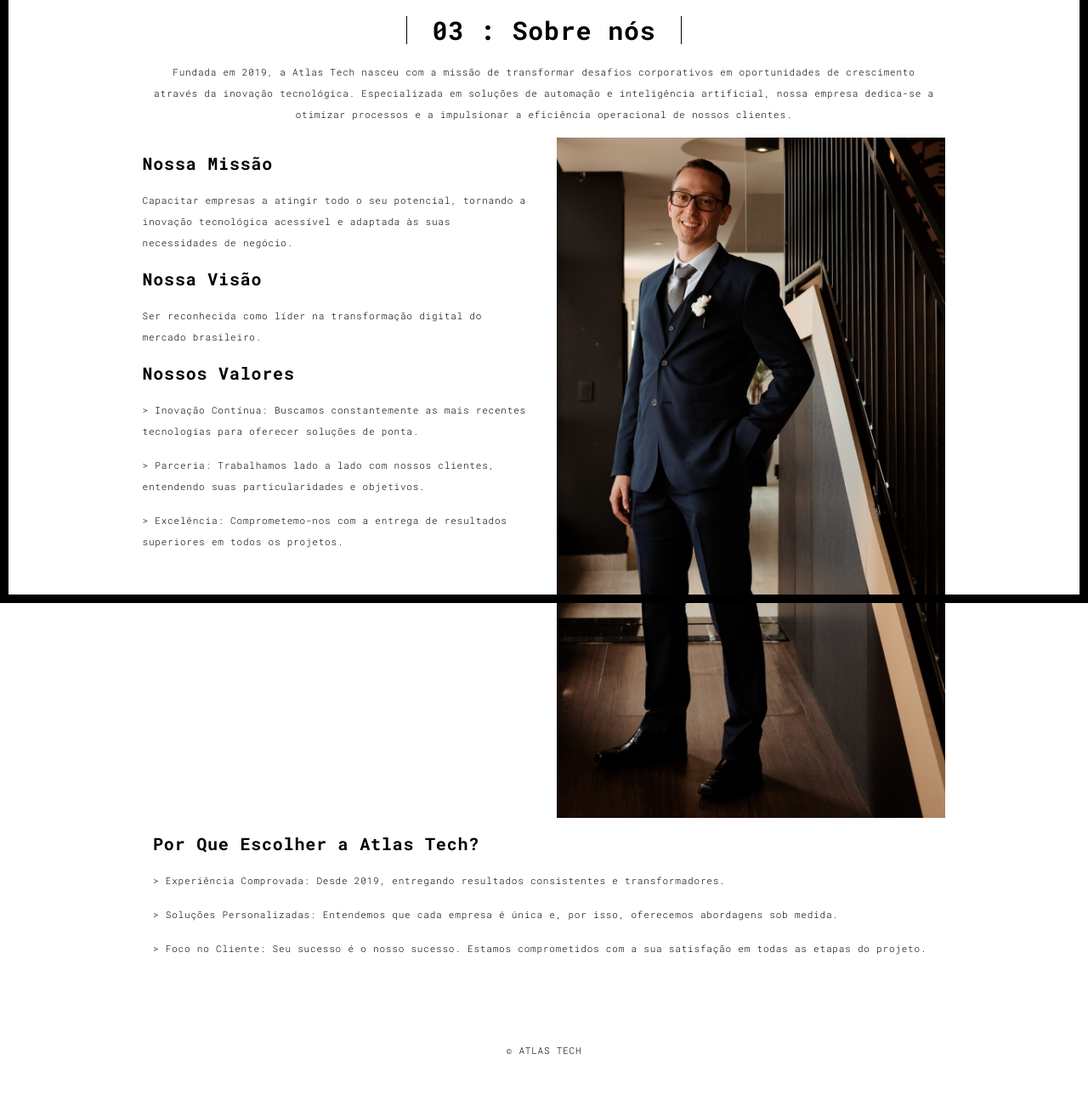
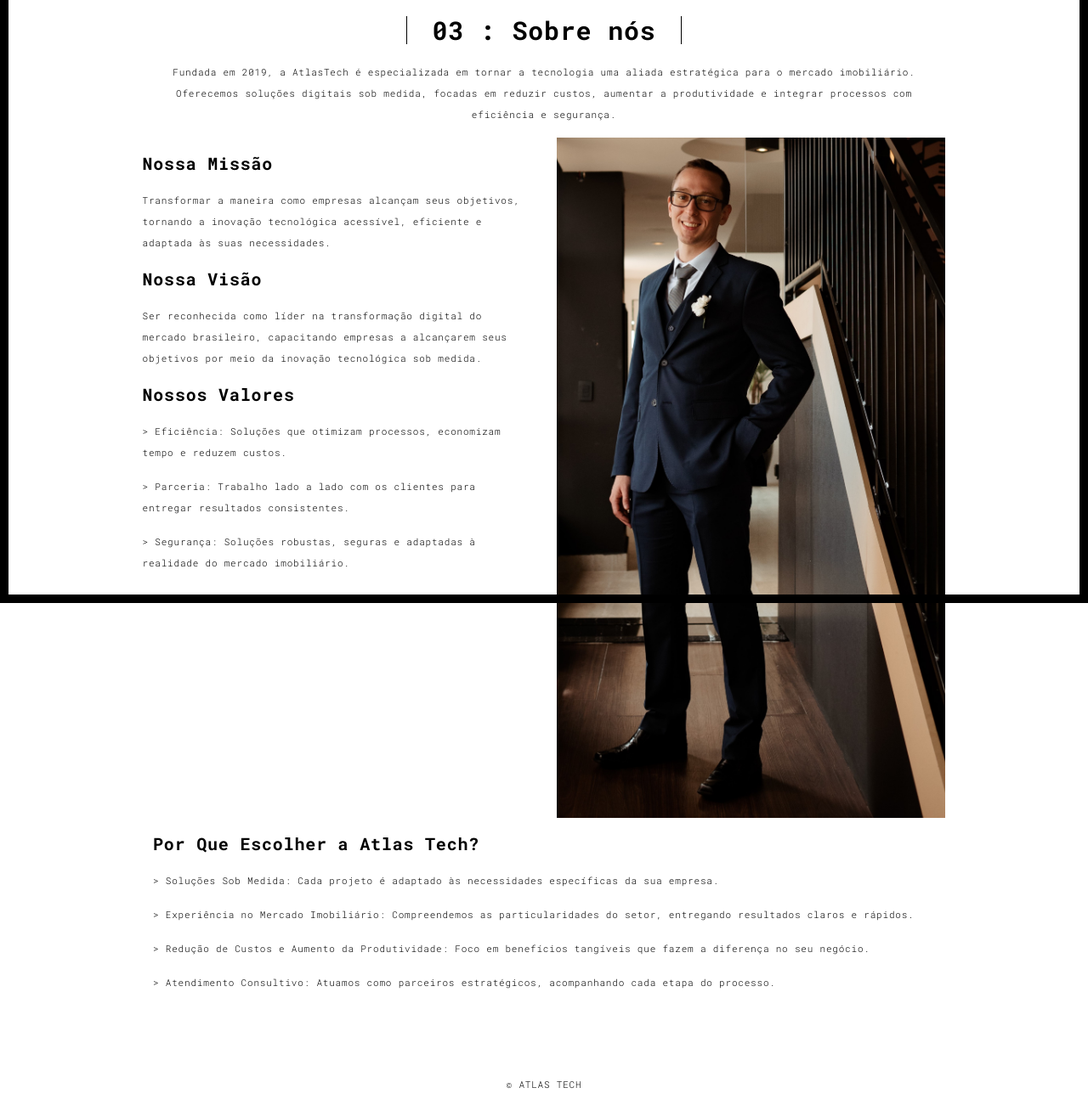
Before and after one commit to lecastus/AtlasPortfo, a Flask app: page /sobre in a window 1280 px wide. Shown: the part 90-1404 px from the top of the page at 85% size. Before the commit the page ends 1332 px from the top, so only its background shows below. Run offline with Flask 3, Linux system fonts and the light colour scheme; some libraries are stand-ins or nearby versions.

Commit message:
FEAT edit textos corp

```diff
--- a/templates/portifolio.html
+++ b/templates/portifolio.html
@@ -28,8 +28,9 @@
       <div class="col-sm-8 col-sm-offset-2 section-container-spacer">
         <div class="text-center">
           <h1 class="h2">02 : Portifólio</h1>
-          <h4>Soluções Tecnológicas para Empresas Mais Eficientes.</h4>
-          <p>Desde 2019, estamos imersos nos desafios do mundo corporativo e aplicamos inovação para otimizar processos, integrar sistemas e aumentar a produtividade. Confie em quem sabe como transformar o seu negócio.</p>
+          <h4>Soluções que Transformam Processos em Resultados.</h4>
+          <p>Desde 2019, Cada projeto da AtlasTech é focado em reduzir custos, aumentar a produtividade e integrar processos com segurança e eficiência, entregando soluções digitais sob medida que geram resultados.</p>
+          <p>Confira alguns dos projetos que já ajudaram empresas do mercado imobiliário a superar desafios e alcançar seus objetivos.</p>
         </div>
       </div>
 
--- a/templates/sobre.html
+++ b/templates/sobre.html
@@ -27,7 +27,7 @@
           <div class="section-container-spacer text-center">
             <h1 class="h2">03 : Sobre nós</h1>
             <div class="col-md-10 col-md-offset-1">
-            <p>Fundada em 2019, a Atlas Tech nasceu com a missão de transformar desafios corporativos em oportunidades de crescimento através da inovação tecnológica. Especializada em soluções de automação e inteligência artificial, nossa empresa dedica-se a otimizar processos e a impulsionar a eficiência operacional de nossos clientes.</p>
+            <p>Fundada em 2019, a AtlasTech é especializada em tornar a tecnologia uma aliada estratégica para o mercado imobiliário. Oferecemos soluções digitais sob medida, focadas em reduzir custos, aumentar a produtividade e integrar processos com eficiência e segurança.</p>
           </div>
           </div>
 
@@ -36,13 +36,13 @@
               <div class="row">
                 <div class="col-xs-12 col-md-6">
                   <h3>Nossa Missão</h3>
-                  <p>Capacitar empresas a atingir todo o seu potencial, tornando a inovação tecnológica acessível e adaptada às suas necessidades de negócio.</p>
+                  <p>Transformar a maneira como empresas alcançam seus objetivos, tornando a inovação tecnológica acessível, eficiente e adaptada às suas necessidades.</p>
                   <h3>Nossa Visão</h3>
-                  <p>Ser reconhecida como líder na transformação digital do mercado brasileiro.</p>
+                  <p>Ser reconhecida como líder na transformação digital do mercado brasileiro, capacitando empresas a alcançarem seus objetivos por meio da inovação tecnológica sob medida.</p>
                   <h3>Nossos Valores</h3>
-                  <p>> Inovação Contínua: Buscamos constantemente as mais recentes tecnologias para oferecer soluções de ponta.</p>
-                  <p>> Parceria: Trabalhamos lado a lado com nossos clientes, entendendo suas particularidades e objetivos.</p>
-                  <p>> Excelência: Comprometemo-nos com a entrega de resultados superiores em todos os projetos.</p>
+                  <p>> Eficiência: Soluções que otimizam processos, economizam tempo e reduzem custos.</p>
+                  <p>> Parceria: Trabalho lado a lado com os clientes para entregar resultados consistentes.</p>
+                  <p>> Segurança: Soluções robustas, seguras e adaptadas à realidade do mercado imobiliário.</p>
                 </div>
                 <div class="col-xs-12 col-md-6">
                   <img src="./static/assets/images/profil.jpg" class="img-responsive" alt="">
@@ -54,9 +54,10 @@
 
           <div class="col-md-10 col-md-offset-1">
             <h3>Por Que Escolher a Atlas Tech?</h3>
-            <p>> Experiência Comprovada: Desde 2019, entregando resultados consistentes e transformadores.</p>
-            <p>> Soluções Personalizadas: Entendemos que cada empresa é única e, por isso, oferecemos abordagens sob medida.</p>
-            <p>> Foco no Cliente: Seu sucesso é o nosso sucesso. Estamos comprometidos com a sua satisfação em todas as etapas do projeto.</p>
+            <p>> Soluções Sob Medida: Cada projeto é adaptado às necessidades específicas da sua empresa.</p>
+            <p>> Experiência no Mercado Imobiliário: Compreendemos as particularidades do setor, entregando resultados claros e rápidos.</p>
+            <p>> Redução de Custos e Aumento da Produtividade: Foco em benefícios tangíveis que fazem a diferença no seu negócio.</p>
+            <p>> Atendimento Consultivo: Atuamos como parceiros estratégicos, acompanhando cada etapa do processo.</p>
           </div>
 
        </div>
```
